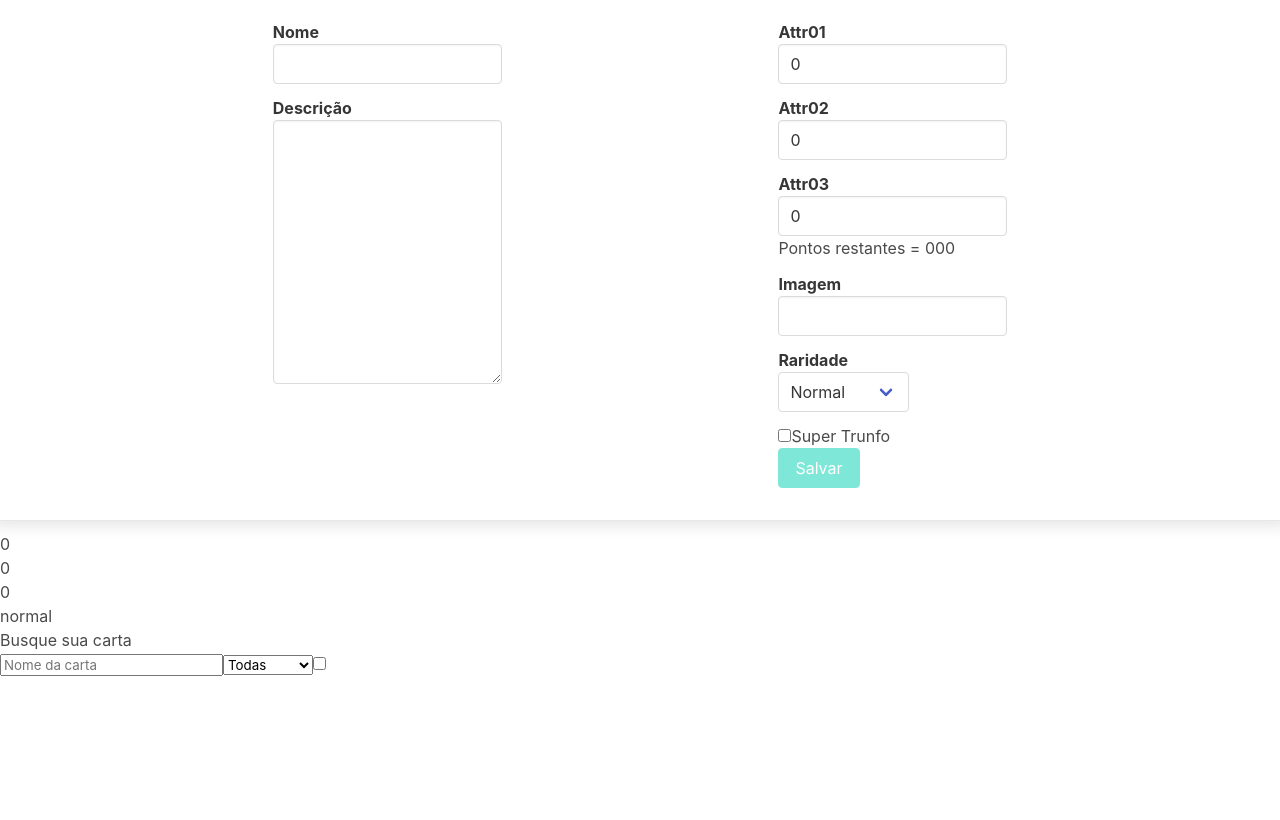
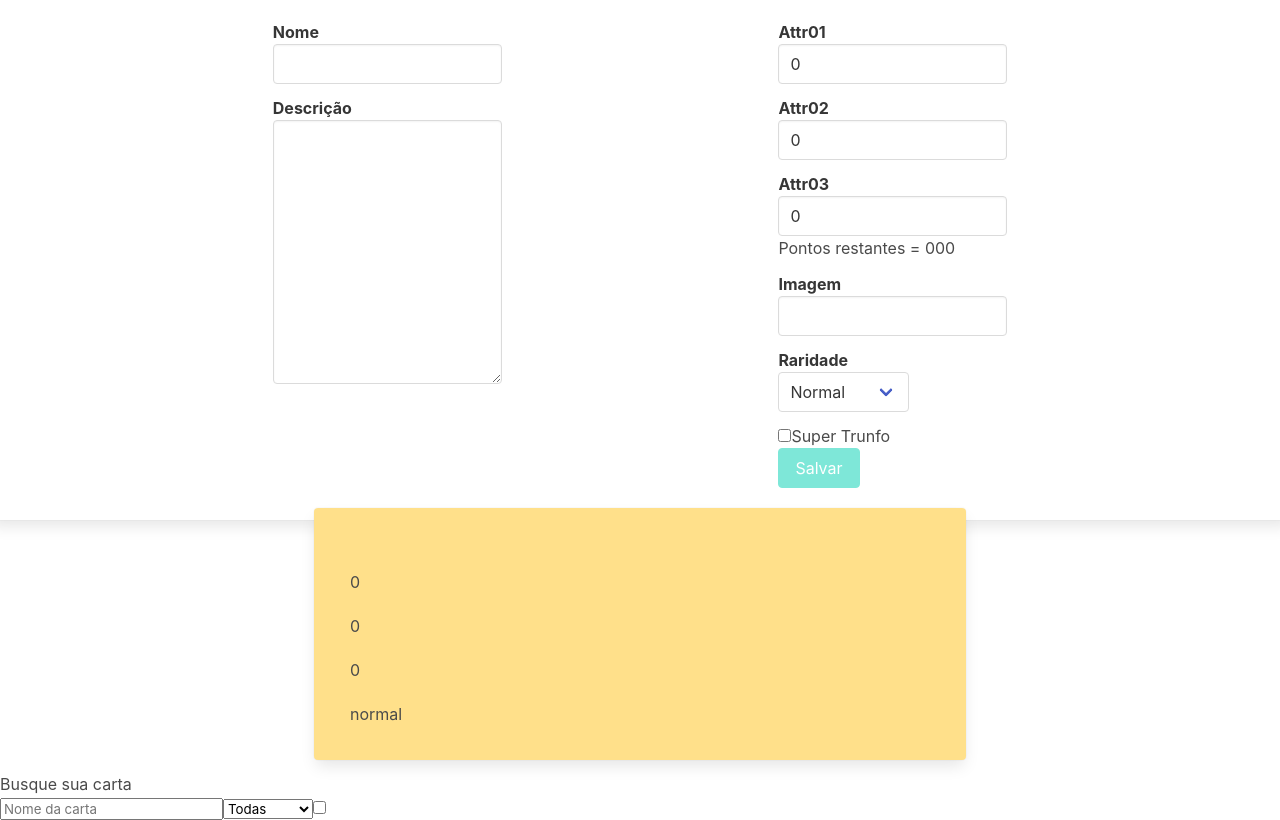
Before and after one commit to lorismilloni/top_trumps, a React (Create React App) app: page / in a window 1280 px wide. Built offline with nearby package versions, Linux system fonts and the light colour scheme.

Commit message:
create boxes and columns for informations

```diff
--- a/src/components/Card.jsx
+++ b/src/components/Card.jsx
@@ -15,16 +15,24 @@ class Card extends Component {
     } = this.props;
 
     return (
-      <div>
-        <p data-testid="name-card">{ cardName }</p>
-        <img src={ cardImage } alt={ cardName } data-testid="image-card" />
-        <p data-testid="description-card">{ cardDescription }</p>
-        <p data-testid="attr1-card">{ cardAttr1 }</p>
-        <p data-testid="attr2-card">{ cardAttr2 }</p>
-        <p data-testid="attr3-card">{ cardAttr3 }</p>
-        <p data-testid="rare-card">{ cardRare }</p>
-        { cardTrunfo && <p data-testid="trunfo-card">Super Trunfo</p> }
-        {/* renderização condicional */}
+      <div class="columns is-mobile">
+        <div class="card has-background-warning column is-half is-offset-one-quarter">
+          <div class="card-image">
+            <img src={ cardImage } alt={ cardName } data-testid="image-card" />
+          </div>
+          <div class="card-content">
+            <div class="media-content">
+              <p class="title is-4" data-testid="name-card">{ cardName }</p>
+              <p class="subtitle is-6" data-testid="description-card">{ cardDescription }</p>
+              <p class="subtitle is-6" data-testid="attr1-card">{ cardAttr1 }</p>
+              <p class="subtitle is-6" data-testid="attr2-card">{ cardAttr2 }</p>
+              <p class="subtitle is-6" data-testid="attr3-card">{ cardAttr3 }</p>
+              <p class="subtitle is-6" data-testid="rare-card">{ cardRare }</p>
+              { cardTrunfo && <p class="title is-5" data-testid="trunfo-card">Super Trunfo</p> }
+              {/* renderização condicional */}
+            </div>
+          </div>
+        </div>
       </div>
     );
   }
--- a/src/components/CardList.jsx
+++ b/src/components/CardList.jsx
@@ -33,8 +33,6 @@ export default class CardList extends Component {
   }
 }
 
-// requisito feito olhando PR da Kerli Schroeder, quando entendi que era necessário puxar o componente Card para as informações serem exibidas, e usei o modelo da função para remover a carta;
-
 CardList.propTypes = {
   cardList: PropTypes.array,
   deleteCard: PropTypes.func,
--- a/src/components/Filter.jsx
+++ b/src/components/Filter.jsx
@@ -40,8 +40,6 @@ class Filter extends Component {
   }
 }
 
-// componente Filter criado com base no PR do Leonardo Vogel
-
 Filter.propTypes = {
   onInputChange: PropTypes.func,
 }.isRequired;
--- a/src/components/FilterList.jsx
+++ b/src/components/FilterList.jsx
@@ -1,10 +1,6 @@
 import React, { Component } from 'react';
 import PropTypes from 'prop-types';
 import Card from './Card';
-
-// Requisito 10, 11 e 12 feitos seguindo o PR do Leonardo Vogel, com o objetivo de treinar a implementação da função e quem sabe deixar o joguinho funcional depois. Obrigada Leo.
-// Obrigada Eduardo Bazler por me ajudar a resolver o conflito no requisito, para passar no teste e não imprimir mais duas listas no meu Tryunfo, precisei remover do App o CardList, que continua comitado para consulta, a exibição anterior da lista que eu tinha criado para passar no requisito 8.
-// Agora só a lista com os filtros é exibida na minha página do Tryunfo.
 
 export default class FilterList extends Component {
   render() {
```
